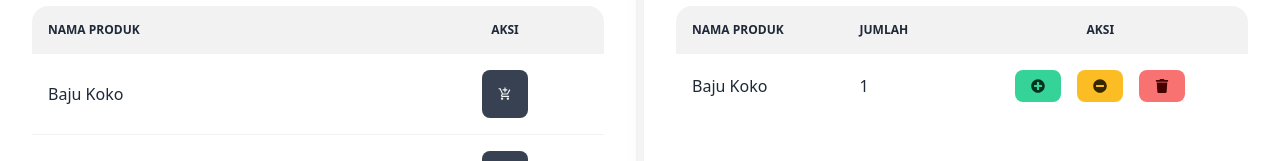
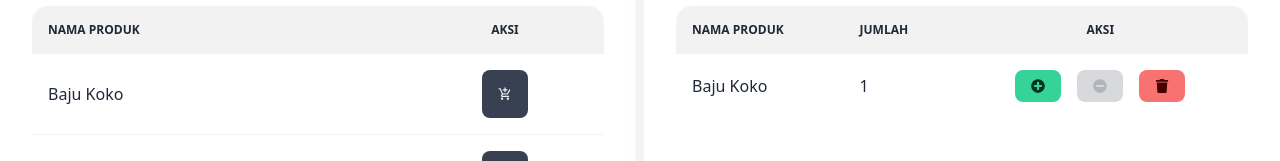
Before and after one commit to ahmdaka06/simple-cart-with-reactjs, a React (Vite) app: page / in a window 1280 px wide. Both pictures are taken after a click on the button 504 px from the left and 345 px from the top of the page. Shown: the part 251-412 px from the top of the page. Built offline with nearby package versions, Linux system fonts and the light colour scheme.

Commit message:
fix decrement cart

```diff
--- a/src/component/Cart.jsx
+++ b/src/component/Cart.jsx
@@ -29,9 +29,29 @@ const Cart  = ({carts, addToCart, reduceCartItem, removeCartItem}) => {
                       <td>{ cart.name }</td>
                       <td>{ cart.quantity }</td>
                       <td className='text-center'>
-                        <button className="btn btn-sm btn-success mx-2" onClick={() => addToCart(cart)}><fa.FaPlusCircle /></button>
-                        <button className="btn btn-sm btn-warning mx-2" onClick={() => reduceCartItem(cart.id)}><fa.FaMinusCircle /></button>
-                        <button className="btn btn-sm btn-error mx-2" onClick={() => removeCartItem(cart.id)}><fa.FaTrash /></button>
+                        <button
+                            className="btn btn-sm btn-success mx-2"
+                            onClick={
+                                () => addToCart(cart)
+                            }>
+                            <fa.FaPlusCircle />
+                        </button>
+                        <button
+                            className="btn btn-sm btn-warning mx-2"
+                            onClick={
+                                () => reduceCartItem(cart.id)
+                            }
+                            disabled={cart.quantity === 1}>
+                            <fa.FaMinusCircle />
+                        </button>
+                        <button
+                            className="btn btn-sm btn-error mx-2"
+                            onClick={
+                                () =>
+                                removeCartItem(cart.id)
+                            }>
+                            <fa.FaTrash />
+                        </button>
                       </td>
                     </tr>
                     ))
```
